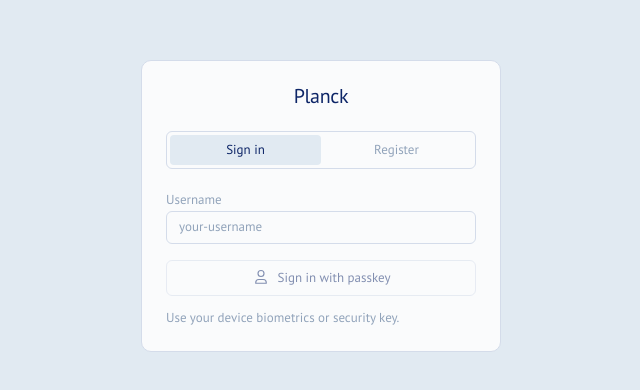
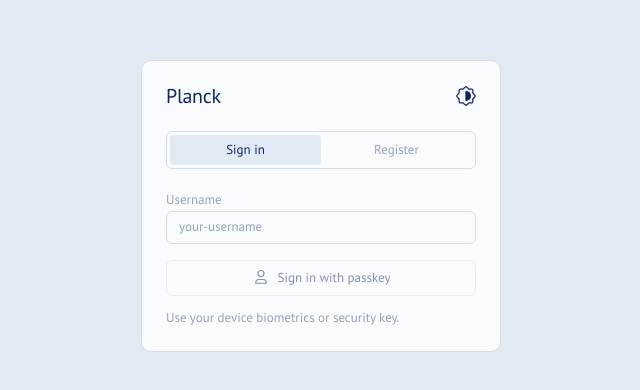
Before and after one commit to relisum/planck, a React (Vite) app in the folder client/: page / in a window 1280 px wide. Shown: the part 194-584 px from the top of the page, without its empty margins (319-959 px from the left). Built offline with nearby package versions, Linux system fonts and the light colour scheme; no server answers; what @dnd-kit/dom would draw is missing.

Commit message:
UI KIT: Refactored theme toggle and added toggle on login/register pages

```diff
--- a/client/src/features/auth/styles.sass
+++ b/client/src/features/auth/styles.sass
@@ -16,14 +16,20 @@
   border-radius: 10px
   background: $background
 
-.auth-logo
-  display: flex
-  justify-content: center
-  font-size: $xxl
-  font-weight: 500
-  color: $font
-  margin: 0 0 $xxxl
-  letter-spacing: -0.3px
+  &__top
+    display: flex
+    flex-direction: row
+    justify-content: space-between
+    align-items: center
+    margin: 0 0 $xxxl
+
+    .auth-logo
+      display: flex
+      justify-content: center
+      font-size: $xxl
+      font-weight: 500
+      color: $font
+      letter-spacing: -0.3px
 
   span
     color: $font-muted
--- a/client/src/features/board/components/Subtask.tsx
+++ b/client/src/features/board/components/Subtask.tsx
@@ -1,6 +1,6 @@
 import type {Subtask as SubtaskType} from "@/entities/task";
 import {useSortable} from "@dnd-kit/react/sortable";
-import {memo} from "react";
+import {memo, useRef} from "react";
 import {subtaskApi} from "@/entities/task/api/subtask.api.ts";
 import {useTranslation} from "react-i18next";
 
@@ -13,6 +13,7 @@ interface SubtaskProps {
 
 export const Subtask = memo(function Subtask({ subtask, index, boardId }: SubtaskProps) {
   const { t } = useTranslation()
+  const lastToggle = useRef<number>(0)
   const { ref } = useSortable({
     id: subtask.id,
     index,
@@ -24,6 +25,10 @@ export const Subtask = memo(function Subtask({ subtask, index, boardId }: Subtas
 
   const { mutate: toggle } = subtaskApi.useToggle()
   const handleToggle = () => {
+    const now = Date.now()
+    if (now - lastToggle.current < 500) return
+    lastToggle.current = now
+
     toggle({ subtaskId: subtask.id, taskId: subtask.taskId, boardId, done: !subtask.done })
   }
 
--- a/client/src/features/sidebar/components/SidebarHeader.tsx
+++ b/client/src/features/sidebar/components/SidebarHeader.tsx
@@ -1,23 +1,10 @@
-import { useTheme } from '@/shared/lib/useTheme'
+import {ToggleTheme} from "@/shared/components/toggleTheme/ToggleTheme.tsx";
 
 export function SidebarHeader() {
-  const { isDark, toggle } = useTheme()
-
   return (
     <div className="sidebar__header">
       <h1 className="sidebar__logo">Dashboard</h1>
-      <label className="sidebar__theme-toggle" htmlFor="themeToggle">
-        <input type="checkbox" id="themeToggle" checked={isDark} onChange={toggle} />
-        <svg xmlns="http://www.w3.org/2000/svg" fill="none" viewBox="0 0 24 24"
-             className="sidebar__theme-toggle--icon" id="theme-toggle__svg" height="20" width="20">
-          <path stroke="currentColor" fill="currentColor" strokeLinecap="round" strokeLinejoin="round"
-                d="m20.25 15.372 2.357 -2.357c0.2812 -0.2813 0.4392 -0.6627 0.4392 -1.0605 0 -0.3977 -0.158 -0.7792 -0.4392 -1.0605L20.25 8.53703v-3.337c0 -0.39783 -0.1581 -0.77936 -0.4394 -1.06066 -0.2813 -0.28131 -0.6628 -0.43934 -1.0606 -0.43934h-3.333l-2.356 -2.353c-0.1393 -0.13939 -0.3047 -0.24997 -0.4868 -0.32541C12.3922 0.946179 12.197 0.907349 12 0.907349c-0.1971 0 -0.3922 0.03883 -0.5743 0.114271 -0.182 0.07544 -0.3474 0.18602 -0.4867 0.32541l-2.35602 2.353h-3.333c-0.39783 0 -0.77936 0.15803 -1.06066 0.43934 -0.28131 0.2813 -0.43934 0.66283 -0.43934 1.06066v3.337l-2.357 2.35697c-0.28121 0.2813 -0.439184 0.6628 -0.439184 1.0605 0 0.3978 0.157974 0.7792 0.439184 1.0605l2.357 2.357V18.7c0 0.3979 0.15803 0.7794 0.43934 1.0607 0.2813 0.2813 0.66283 0.4393 1.06066 0.4393h3.333l2.35602 2.357c0.1393 0.1394 0.3047 0.25 0.4867 0.3254 0.1821 0.0755 0.3772 0.1143 0.5743 0.1143 0.197 0 0.3922 -0.0388 0.5742 -0.1143 0.1821 -0.0754 0.3475 -0.186 0.4868 -0.3254l2.356 -2.357h3.333c0.3978 0 0.7793 -0.158 1.0606 -0.4393s0.4394 -0.6628 0.4394 -1.0607v-3.328Z"
-                strokeWidth="1.5"/>
-          <path className="icon-path" stroke="currentColor" fill="currentColor" strokeLinecap="round" strokeLinejoin="round"
-                d="M12 6.69995c1.3924 0 2.7277 0.55312 3.7123 1.53769 0.9846 0.98457 1.5377 2.31996 1.5377 3.71236 0 1.3923 -0.5531 2.7277 -1.5377 3.7123C14.7277 16.6468 13.3924 17.2 12 17.2V6.69995Z"
-                strokeWidth="1.5"/>
-        </svg>
-      </label>
+      <ToggleTheme />
     </div>
   )
 }
--- a/client/src/pages/AuthPage.tsx
+++ b/client/src/pages/AuthPage.tsx
@@ -2,6 +2,7 @@ import { useEffect, useRef, useState } from 'react'
 import gsap from 'gsap'
 import { AuthTabs, LoginForm, RegisterForm } from '@/features/auth'
 import '@/features/auth/styles.sass'
+import {ToggleTheme} from "@/shared/components/toggleTheme/ToggleTheme.tsx";
 
 type Tab = 'login' | 'register'
 
@@ -35,7 +36,10 @@ export function AuthPage() {
   return (
     <div className="auth-wrap">
       <div className="auth-card">
-        <p className="auth-logo">Planck</p>
+        <div className={"auth-card__top"}>
+          <p className="auth-logo">Planck</p>
+          <ToggleTheme />
+        </div>
         <AuthTabs active={tab} onChange={switchTab} />
         <div ref={formRef} style={{ overflow: 'hidden' }}>
           {tab === 'login' ? <LoginForm /> : <RegisterForm />}
--- /dev/null
+++ b/client/src/shared/components/toggleTheme/ToggleTheme.tsx
@@ -0,0 +1,21 @@
+import {useTheme} from "@/shared/lib/useTheme.ts"
+import './styles.sass'
+
+export function ToggleTheme() {
+  const { isDark, toggle } = useTheme();
+
+  return (
+    <label className="theme-toggle" htmlFor="themeToggle">
+      <input type="checkbox" id="themeToggle" checked={isDark} onChange={toggle} />
+      <svg xmlns="http://www.w3.org/2000/svg" fill="none" viewBox="0 0 24 24"
+           className="theme-toggle--icon" id="theme-toggle__svg" height="20" width="20">
+        <path stroke="currentColor" fill="currentColor" strokeLinecap="round" strokeLinejoin="round"
+              d="m20.25 15.372 2.357 -2.357c0.2812 -0.2813 0.4392 -0.6627 0.4392 -1.0605 0 -0.3977 -0.158 -0.7792 -0.4392 -1.0605L20.25 8.53703v-3.337c0 -0.39783 -0.1581 -0.77936 -0.4394 -1.06066 -0.2813 -0.28131 -0.6628 -0.43934 -1.0606 -0.43934h-3.333l-2.356 -2.353c-0.1393 -0.13939 -0.3047 -0.24997 -0.4868 -0.32541C12.3922 0.946179 12.197 0.907349 12 0.907349c-0.1971 0 -0.3922 0.03883 -0.5743 0.114271 -0.182 0.07544 -0.3474 0.18602 -0.4867 0.32541l-2.35602 2.353h-3.333c-0.39783 0 -0.77936 0.15803 -1.06066 0.43934 -0.28131 0.2813 -0.43934 0.66283 -0.43934 1.06066v3.337l-2.357 2.35697c-0.28121 0.2813 -0.439184 0.6628 -0.439184 1.0605 0 0.3978 0.157974 0.7792 0.439184 1.0605l2.357 2.357V18.7c0 0.3979 0.15803 0.7794 0.43934 1.0607 0.2813 0.2813 0.66283 0.4393 1.06066 0.4393h3.333l2.35602 2.357c0.1393 0.1394 0.3047 0.25 0.4867 0.3254 0.1821 0.0755 0.3772 0.1143 0.5743 0.1143 0.197 0 0.3922 -0.0388 0.5742 -0.1143 0.1821 -0.0754 0.3475 -0.186 0.4868 -0.3254l2.356 -2.357h3.333c0.3978 0 0.7793 -0.158 1.0606 -0.4393s0.4394 -0.6628 0.4394 -1.0607v-3.328Z"
+              strokeWidth="1.5"/>
+        <path className="icon-path" stroke="currentColor" fill="currentColor" strokeLinecap="round" strokeLinejoin="round"
+              d="M12 6.69995c1.3924 0 2.7277 0.55312 3.7123 1.53769 0.9846 0.98457 1.5377 2.31996 1.5377 3.71236 0 1.3923 -0.5531 2.7277 -1.5377 3.7123C14.7277 16.6468 13.3924 17.2 12 17.2V6.69995Z"
+              strokeWidth="1.5"/>
+      </svg>
+    </label>
+  )
+}
--- /dev/null
+++ b/client/src/shared/components/toggleTheme/styles.sass
@@ -0,0 +1,23 @@
+@use '@/shared/styles/variables' as *
+
+.theme-toggle
+  display: inline-flex
+  align-items: center
+  cursor: pointer
+  user-select: none
+  color: $font-muted
+
+  input[type="checkbox"]
+    position: absolute
+    opacity: 0
+    width: 0
+    height: 0
+    pointer-events: none
+
+  &--icon
+    path
+      fill: $background
+      stroke: $font
+    .icon-path
+      fill: $font
+      transition: stroke 0.2s, fill 0.2s
--- a/client/src/widgets/sidebar/styles.sass
+++ b/client/src/widgets/sidebar/styles.sass
@@ -27,33 +27,6 @@
     font-weight: 600
     color: $font
     letter-spacing: -0.02em
-
-  .sidebar__theme-toggle
-    display: inline-flex
-    align-items: center
-    cursor: pointer
-    user-select: none
-    color: $font-muted
-
-    input[type="checkbox"]
-      position: absolute
-      opacity: 0
-      width: 0
-      height: 0
-      pointer-events: none
-
-    &--icon
-      path
-        fill: $background
-        stroke: $font
-      .icon-path
-        fill: $font
-        transition: stroke 0.2s, fill 0.2s
-
-    input:checked ~ &--icon
-      .icon-path
-        stroke: $background
-        fill: none
 
   .recover
     margin: 0
```
